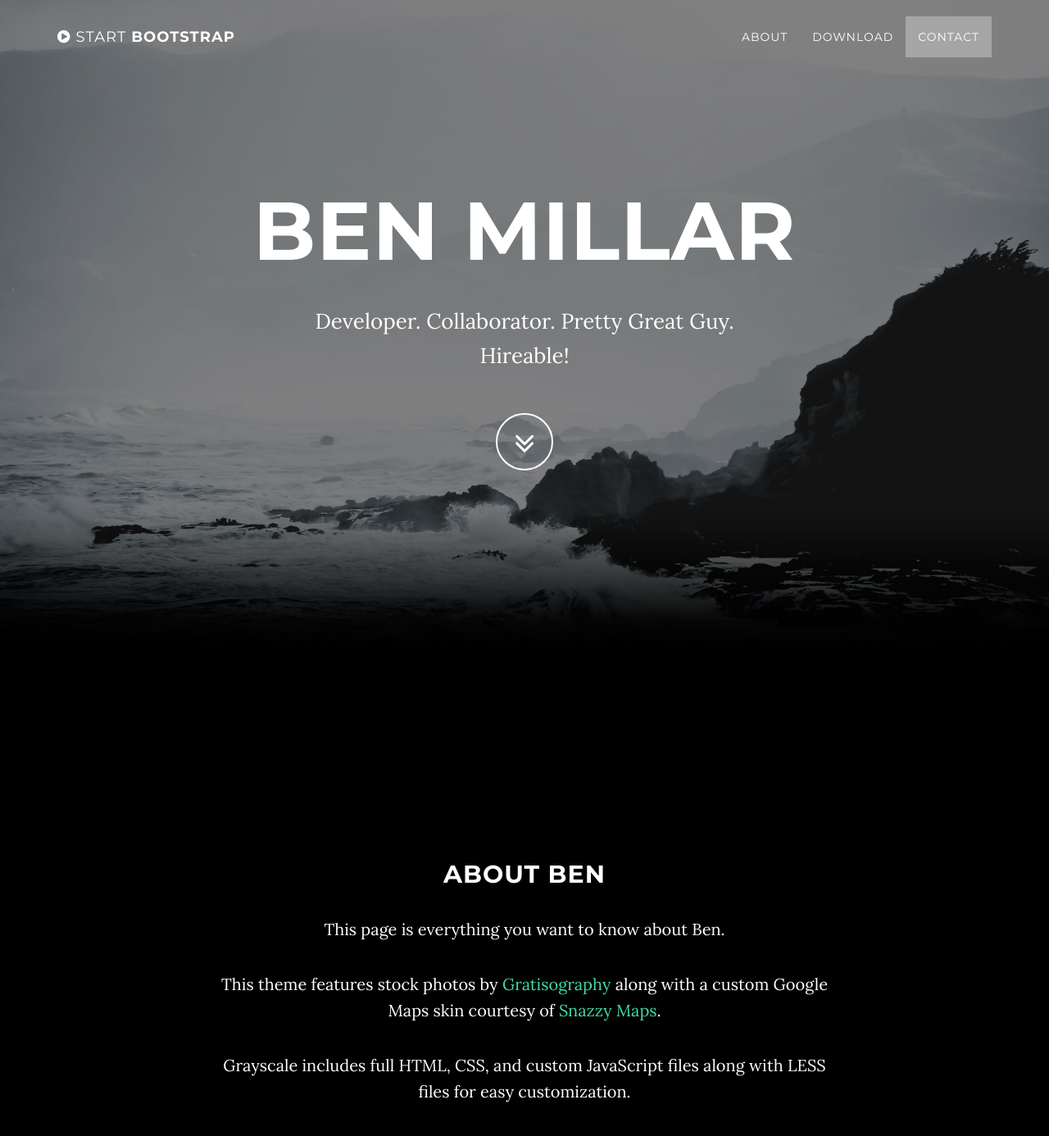
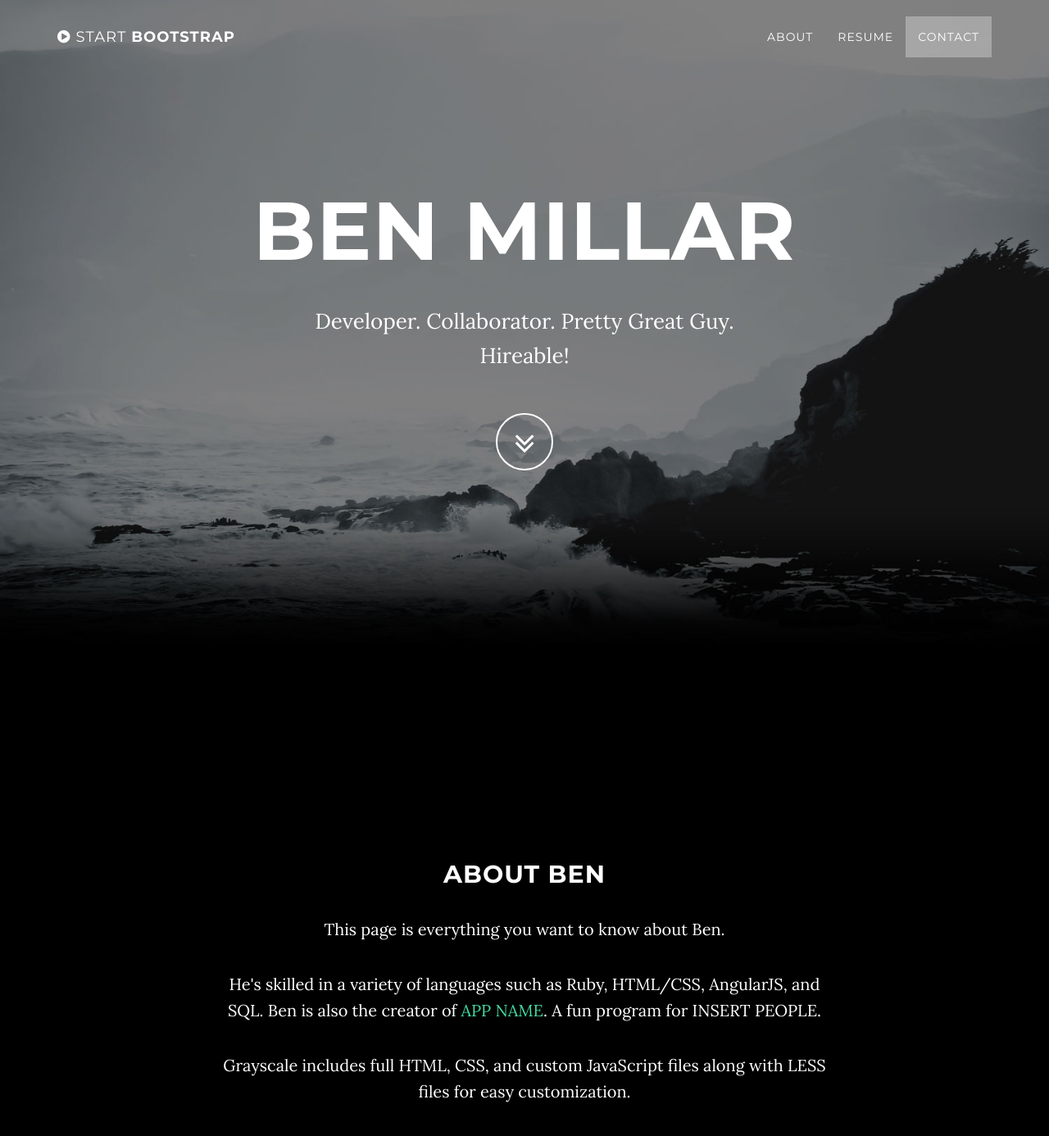
Before and after one commit to millarba/millarba.github.io, a website: page index.html in a window 1280 px wide. Shown: the top 1386 px of the page at 82% size. Drawn offline with nearby package versions, Linux system fonts and the light colour scheme; some packages are replaced by stand-ins of ours.

Commit message:
app creation

```diff
--- a/index.html
+++ b/index.html
@@ -20,7 +20,7 @@
     <link href="https://fonts.googleapis.com/css?family=Montserrat:400,700" rel="stylesheet" type="text/css">
 
     <!-- Theme CSS -->
-    <link href="css/grayscale.min.css" rel="stylesheet">
+    <link href="css/grayscale.css" rel="stylesheet">
 
     <!-- HTML5 Shim and Respond.js IE8 support of HTML5 elements and media queries -->
     <!-- WARNING: Respond.js doesn't work if you view the page via file:// -->
@@ -56,7 +56,7 @@
                         <a class="page-scroll" href="#about">About</a>
                     </li>
                     <li>
-                        <a class="page-scroll" href="#download">Download</a>
+                        <a class="page-scroll" href="#download">Resume</a>
                     </li>
                     <li>
                         <a class="page-scroll" href="#contact">Contact</a>
@@ -92,7 +92,7 @@
             <div class="col-lg-8 col-lg-offset-2">
                 <h2>About Ben</h2>
                 <p>This page is everything you want to know about Ben.  </p>
-                <p>This theme features stock photos by <a href="http://gratisography.com/">Gratisography</a> along with a custom Google Maps skin courtesy of <a href="http://snazzymaps.com/">Snazzy Maps</a>.</p>
+                <p>He's skilled in a variety of languages such as Ruby, HTML/CSS, AngularJS, and SQL.  Ben is also the creator of <a href="">APP NAME</a>.  A fun program for INSERT PEOPLE.</p>
                 <p>Grayscale includes full HTML, CSS, and custom JavaScript files along with LESS files for easy customization.</p>
             </div>
         </div>
```
